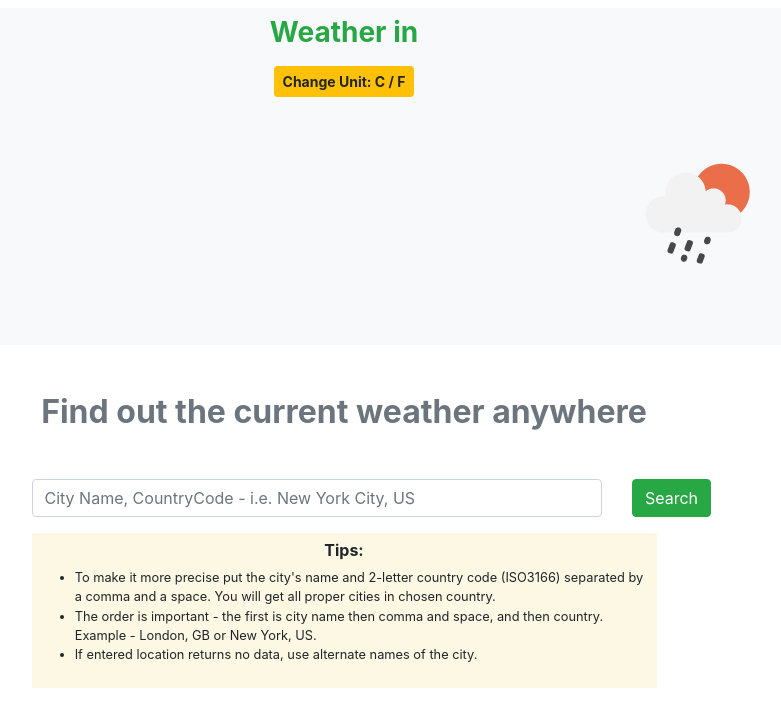
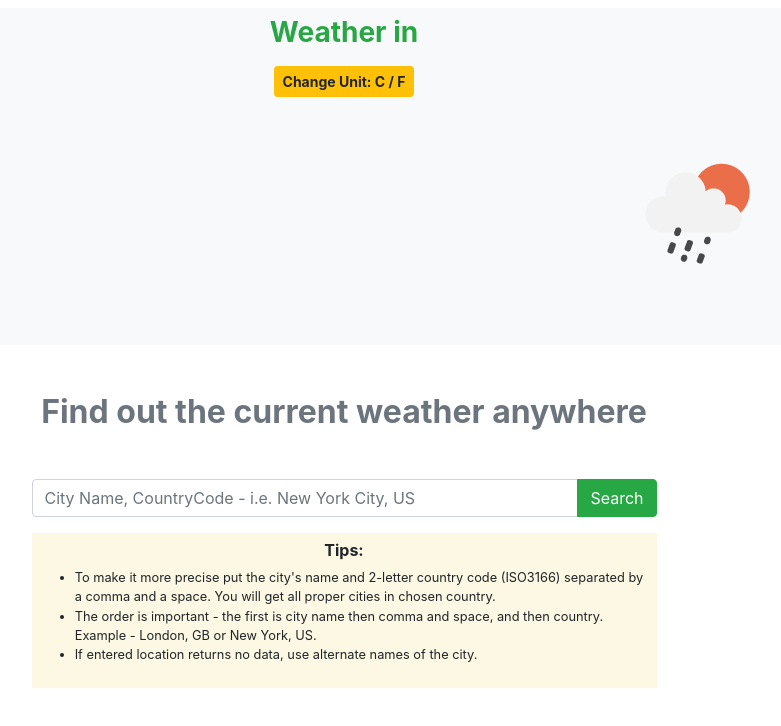
Before and after one commit to anewman15/weathr, a website built with webpack: page dist/index.html in a window 1280 px wide. Shown: the whole page, without its empty margins (296-1077 px from the left). Built offline with nearby package versions, Linux system fonts and the light colour scheme; no server answers.

Commit message:
Modify search form

```diff
--- a/dist/index.html
+++ b/dist/index.html
@@ -29,12 +29,12 @@
       <h2 class="my-5 font-weight-bold text-center text-secondary">Find out the current weather anywhere</h2>
       <form id="weather-form" action="" class="w-50 mx-auto">
         <div class="form-group">
-          <div class="row">
-            <div class="col-md-11">
+          <div class="d-flex justify-content-center">
+            <div class="input-group">
               <input type="search" class="form-control" id="locationSearched" placeholder="City Name, CountryCode - i.e. New York City, US">
-            </div>
-            <div class="col-md-1">
-              <button type="submit" class="btn btn-success">Search</button>
+              <div class="input-group-append">
+                <button type="submit" class="btn btn-success">Search</button>
+              </div>
             </div>
           </div>
         </div>
```
